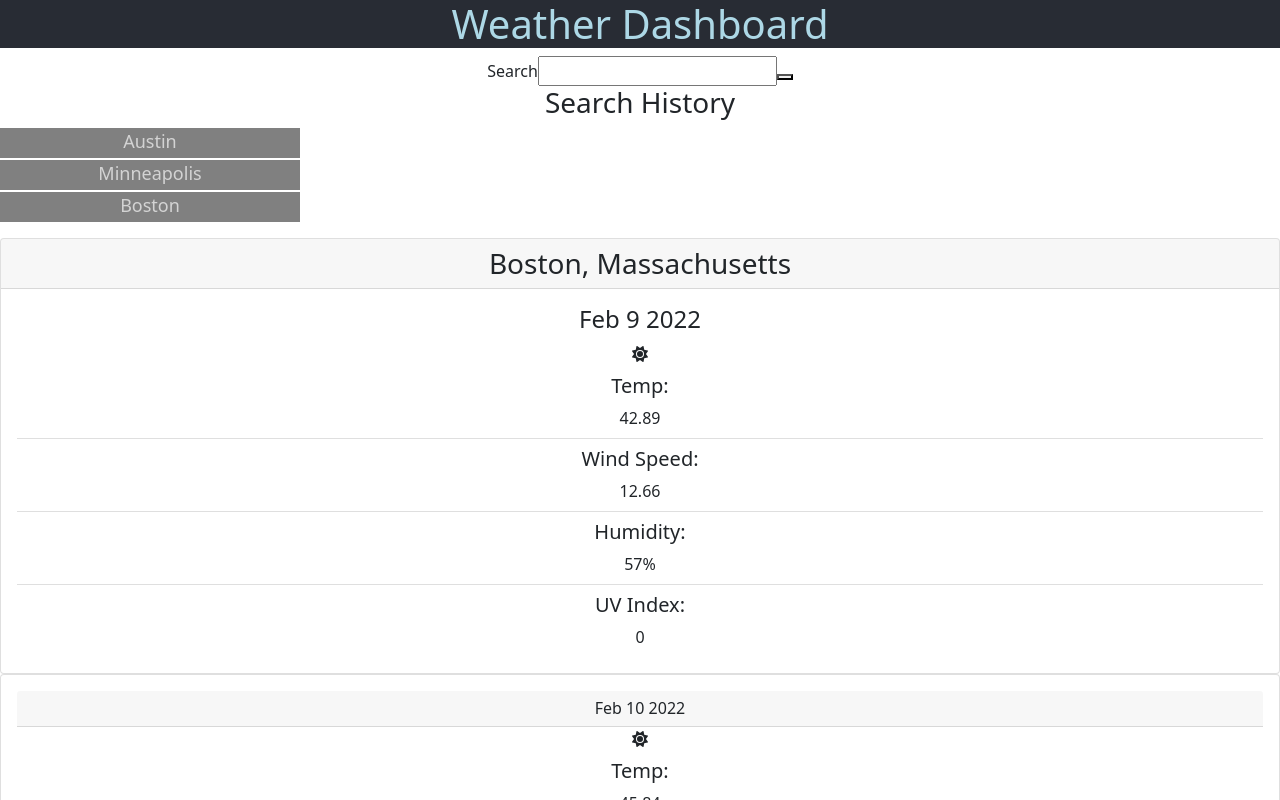
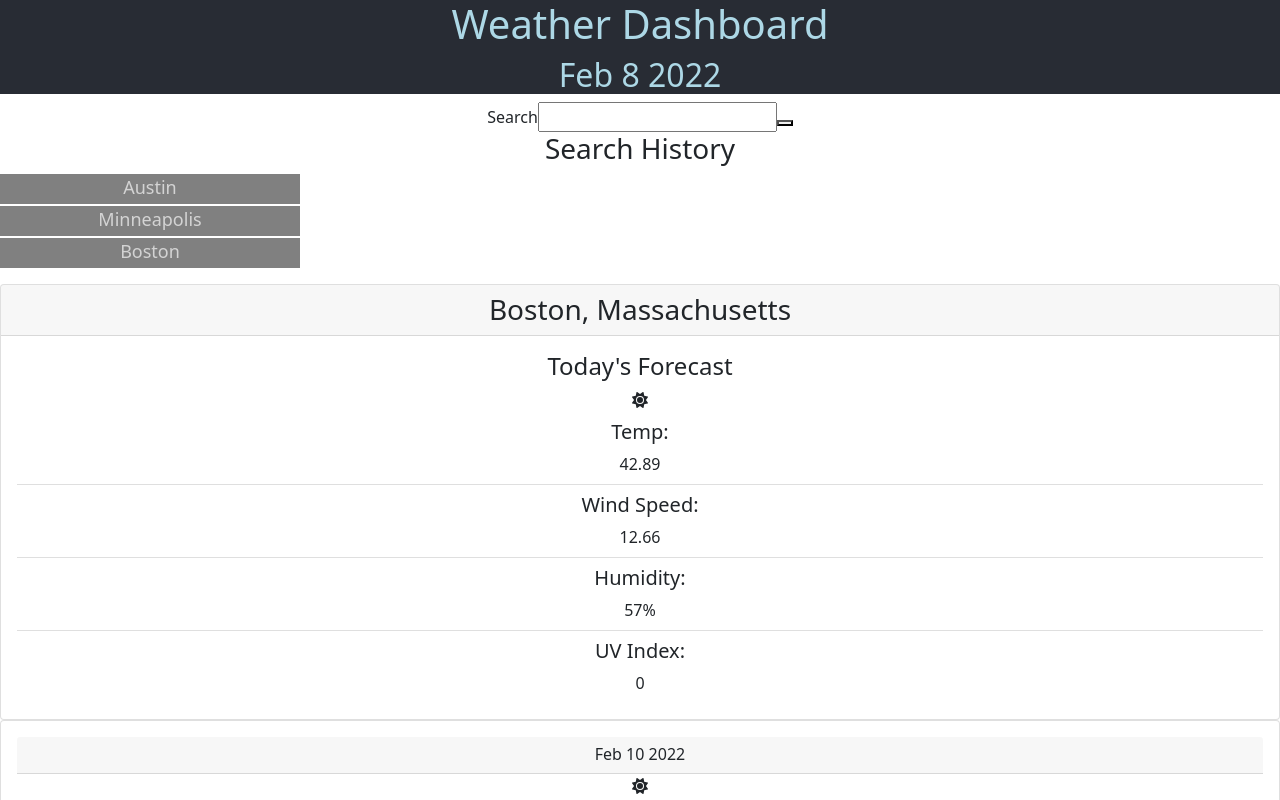
Before and after one commit to blondfro/weather-app, a React (Create React App) app: page / in a window 1280 px wide. Shown: the top 800 px of the page. Built offline with nearby package versions, Linux system fonts and the light colour scheme.

Commit message:
began implementing day.js for date work.

```diff
--- a/src/App.js
+++ b/src/App.js
@@ -1,12 +1,25 @@
 import './App.css';
+import dayjs from "dayjs";
 import Banner from "./Banner/Banner";
 import Search from "./Search/Search";
 import ForecastDisplay from "./Forecast/ForecastDisplay";
+import {useEffect, useState} from "react";
 
 function App() {
+    const [currDay, setCurrDay] = useState("");
+
+    useEffect(()=> {
+        const getData = () => {
+            const day = dayjs().format("MMM D YYYY");
+            setCurrDay(day);
+        }
+
+        getData();
+    }, [])
+
   return (
     <div className="App">
-        <Banner />
+        <Banner currDate={currDay}/>
         <Search />
         <ForecastDisplay />
     </div>
--- a/src/Banner/Banner.js
+++ b/src/Banner/Banner.js
@@ -1,10 +1,11 @@
 import React from 'react';
 import "./Banner.css";
 
-function Banner() {
+function Banner({currDate}) {
     return (
         <div className="app-title-section">
             <h1>Weather Dashboard</h1>
+            <h2>{currDate}</h2>
         </div>
     )
 }
--- a/src/Forecast/DailyForecast.js
+++ b/src/Forecast/DailyForecast.js
@@ -5,7 +5,6 @@ function DailyForecast({forecast}) {
     return (
         <div>
             {forecast.map(day => {
-                console.log(day)
                 return  <div key={day} className="card">
                             <ForecastCard isDaily={true} forecast={day}/>
                         </div>
--- a/src/Forecast/ForecastCard.js
+++ b/src/Forecast/ForecastCard.js
@@ -5,7 +5,7 @@ function ForecastCard({isDaily, forecast}) {
     return (
             <div className="card-body">
                 {!isDaily
-                    ? <h4 id="todays-date" className="card-title">Feb 9 2022</h4>
+                    ? <h4 id="todays-date" className="card-title">Today's Forecast</h4>
                     : <h6 className="card-header">Feb 10 2022 </h6>
                 }
 
--- a/src/Forecast/ForecastDisplay.js
+++ b/src/Forecast/ForecastDisplay.js
@@ -3,7 +3,6 @@ import React, {useState} from 'react';
 import DayForecast from "./DayForecast";
 import DailyForecast from "./DailyForecast";
 import { mockLocation, mockForecast } from "../mockData/mockDB";
-import {logDOM} from "@testing-library/react";
 
 function ForecastDisplay() {
     const [location, setLocation] = useState(mockLocation);
```
